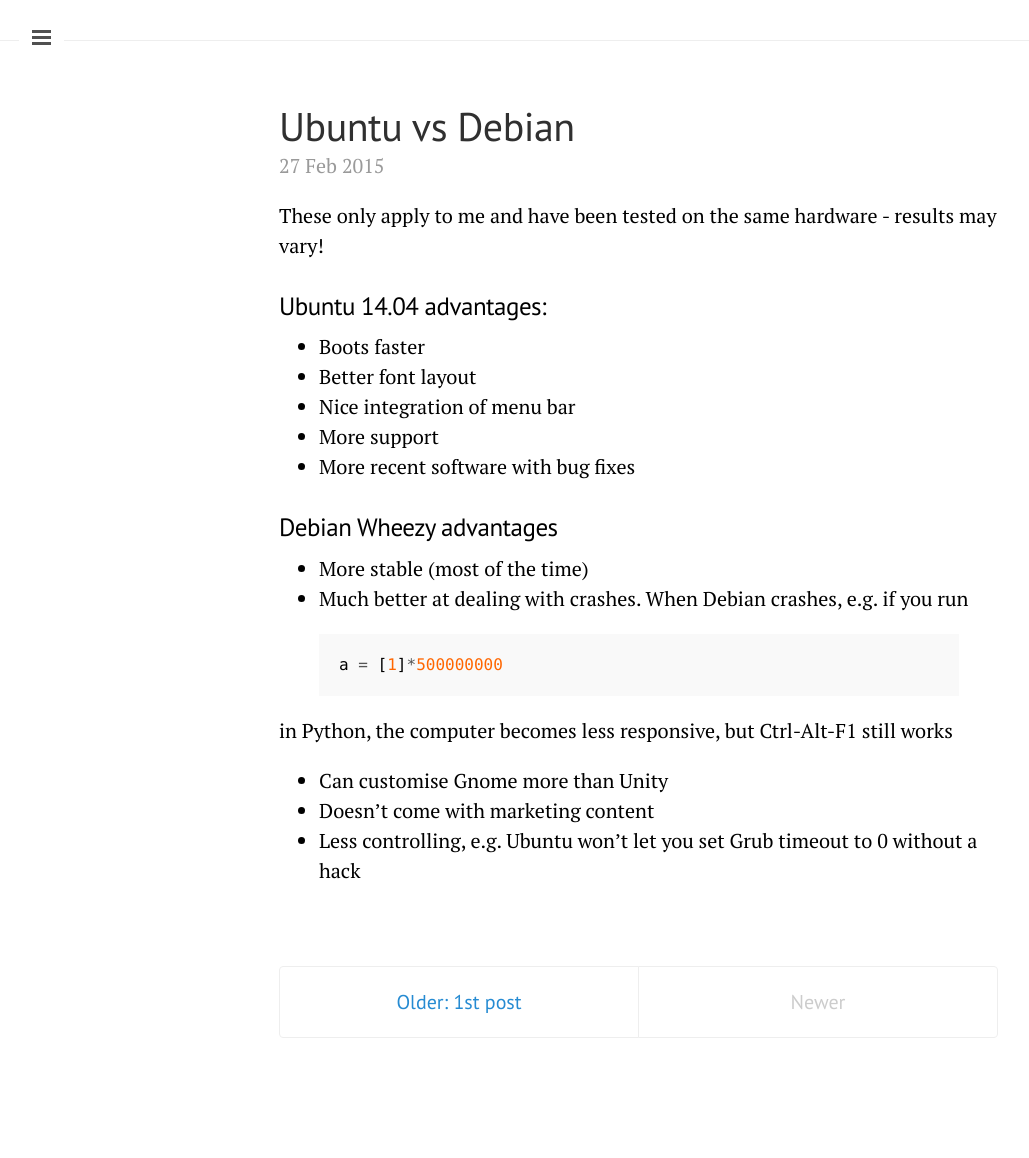
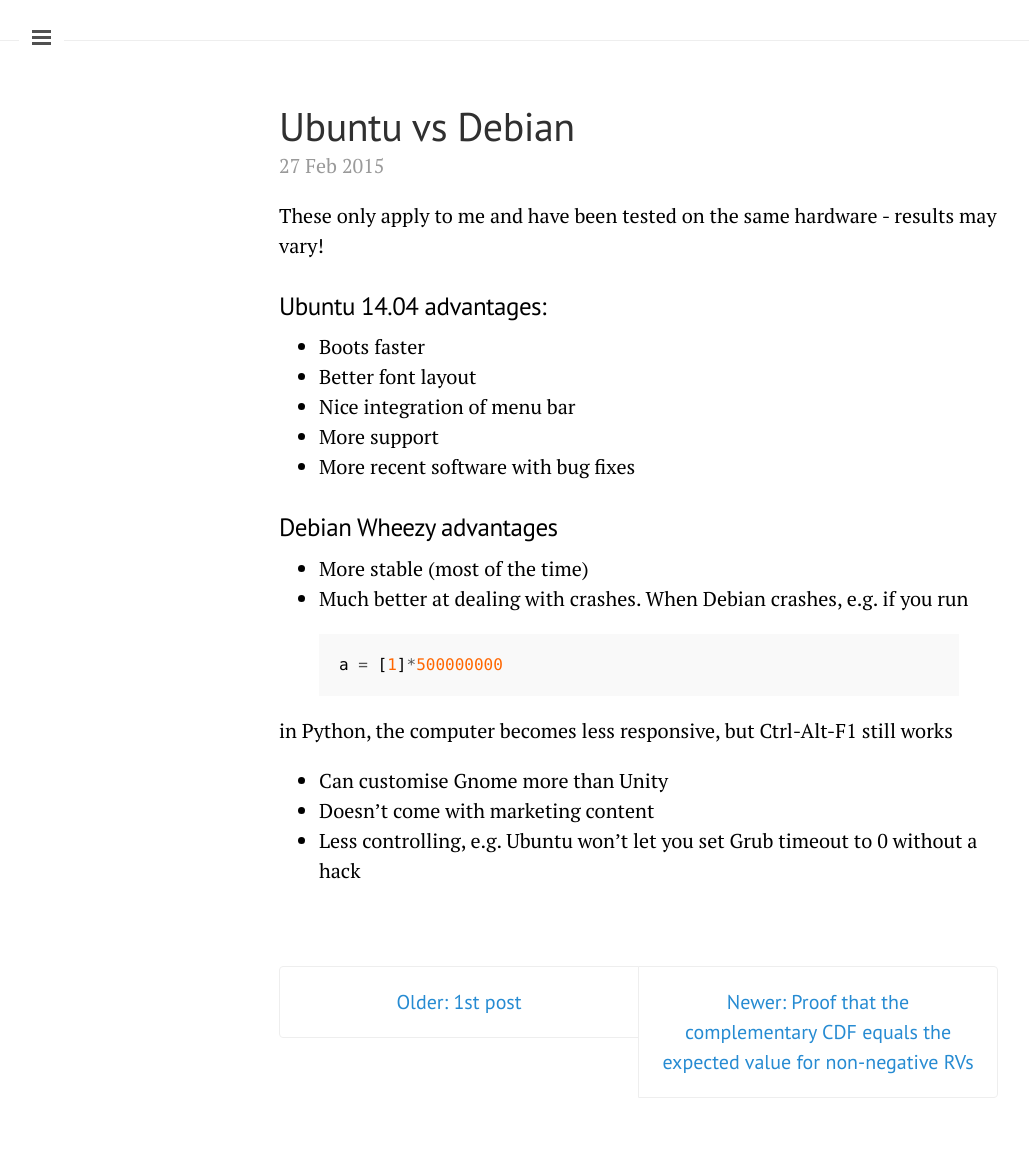
Before and after one commit to texasflood/texasflood.github.io.b, a Jekyll site: the page built from _posts/2015-02-27-ubuntu-vs-debian.md, in a window 1280 px wide. Shown: the whole page, without its empty margins (1-1030 px from the left). Built offline with Jekyll 4.4.1, drawn with Linux system fonts in a browser that asks for light colours; Markdown is read by kramdown in place of the engine named in the settings; comment, search, counter and statistics services are not loaded; before the commit the page ends 1098 px from its top, so only the background shows below that.

Commit message:
Added cdf proof

```diff
--- /dev/null
+++ b/_posts/2015-02-28-complementary-cdf-result.md
@@ -0,0 +1,116 @@
+---
+layout: post
+title: Proof that the complementary CDF equals the expected value for non-negative RVs
+---
+This is a cool result which I've sketched out a (possibly overly detailed) way to prove.
+
+<strong><em>
+Definitions:
+</em></strong>
+
+<p align="center">
+<div class="Math">
+$$F_X(x)=P(X\leq x)$$
+$$f_x(x)=\frac{dF_X(x)}{x}$$
+$$s_X(x)=\int_x^\infty f_X(t)dt$$
+<p align="center">
+$X$ is <em>almost surely</em> non-negative and continuous
+</p>
+</div>
+</p>
+
+<strong><em>
+Theorem:
+</em></strong>
+
+If $X \in \mathbb{R^+_0} $ is a random variable, then:
+
+<div class="Math">
+$$\int_0^\infty (1-F_X (x))dx = E[X] $$
+</div>
+
+It seems a bit surprising at first, but then it seems obvious - until you try to prove it, then it's confusing!
+
+<strong><em>
+Proof:
+</em></strong>
+
+<div class="Math">
+Let's start from the definition of $E[X]$:
+
+$$E[X] = \int_{-\infty}^{\infty}xf_X(x)dx = \int_{0}^{\infty}xf_X(x)dx$$
+</div>
+
+<div class="Math">
+As $f_X(x)=0\; \forall\; x < 0$.
+</div>
+<BR>
+
+The obvious thing to do here is integrate by parts:
+
+<div class="Math">
+$$\int u\frac{dv}{dx}dx = uv - \int v\frac{du}{dx}dx$$
+
+<p>
+What do we choose to be $u$ and $dv/dx$? As always, we choose whatever simplifies the integral - differentiating $x$ gives a simpler result than integrating $x$. Integrating $f_X(x)$ gives $F_X(x)$ which is actually part of the result, so this seems like the way to go!
+</p>
+
+<p>
+Set $u=x$ and $v'=f_X(x)$. Now we need the integral of $f_X(x)$, but integration is only defined up to a constant, so let's take $v(x)=F_X(x)-1$. If you're new to calculus, this might not seem allowed - surely this will change the result? The answer is it won't - it will just change the appearance. Look again at the left hand side of the formula for integration by parts and say we added a constant $C$ to $v$:
+
+$$u(v+C) - \int (v+C)\frac{du}{dx}dx$$
+$$=uv - \int v\frac{du}{dx}dx + uC - C\int \frac{du}{dx}dx$$
+$$=uv - \int v\frac{du}{dx}dx + uC - uC $$
+$$=  uv - \int v\frac{du}{dx}dx$$
+
+By the definition of integration.
+</p>
+
+<p>
+Now we have:
+$$E[X] = [x(F_X(x)-1)]_0^\infty + \int_0^\infty(1-F_X(x))dx$$
+
+We're nearly there, we just need to prove $[x(F_X(x)-1)]_0^\infty = 0$. A classic method to prove something equals 0 is to prove it must be $\geq 0$ and it also must be $\leq 0$.
+</p>
+
+<p>
+Now as $F_X(x)=P(X\leq x)$ then $1 - F_X(x) = P(X>x)=\int_x^\infty f_X(t)dt$. Define $s_X(x)=\int_x^\infty f_X(t)dt$ for convenience.
+</p>
+
+<p>
+Back to that pesky $uv$ term:
+
+$$-[xs_X(x)]_0^\infty = xs_X(x)|_{x=0} - xs_X(x)|_{x\rightarrow\infty}$$
+$$= - xs_X(x)|_{x\rightarrow\infty}$$
+
+As $xs_X(x)|_{x=0} = 0$. Now $x\geq 0$ and $s_X(x)\geq 0$ as $f_X(x)\geq 0$, all by or obvious from definition.
+$$\therefore -xs_X(x)|_{x\rightarrow\infty} \leq 0$$
+</p>
+
+<p>
+Now comes the cool bit - pay attention:
+$$-xs_X(x)|_{x\rightarrow\infty} = -\lim_{x\to \infty}x\int_x^\infty f_X(t)dt$$
+$$\geq -\lim_{x\to \infty}\int_x^\infty t f_X(t)dt$$
+The last step just needs you to realise that when you move $x$ to inside the integral and change it to $t$, it is always larger than $x$ itself since the integral is going from $x$ to $\infty$, so the smallest value of $t$ is $x$ and the largest is $\infty$ at the limit of the integral.
+</p>
+
+<p>
+Now the finishing touch:
+$$-\lim_{x\to \infty}\int_x^\infty t f_X(t)dt = 0$$
+Why? Because as you take the limit of the integral as $x \to \infty$, you are squeezing the range of the integral to nothing, it becomes:
+$$-\int_\infty^\infty t f_X(t)dt$$
+
+so
+$$0 \leq -xs_X(x)|_{x\rightarrow\infty} \leq 0$$
+$$\therefore -xs_X(x)|_{x\rightarrow\infty}=0$$
+</p>
+
+$$E[X] = -[xs_X(x)]_0^\infty + \int_0^\infty(1-F_X(x))dx$$
+$$=\int_0^\infty(1-F_X(x))dx$$
+</p>
+
+$$\tag*{$\blacksquare$}$$
+
+</div>
+
+<em>If you see any errors or want clarification, post a comment.</em>
```
Also changed, not shown: about.md (+0 -6 lines), 3 other files.
